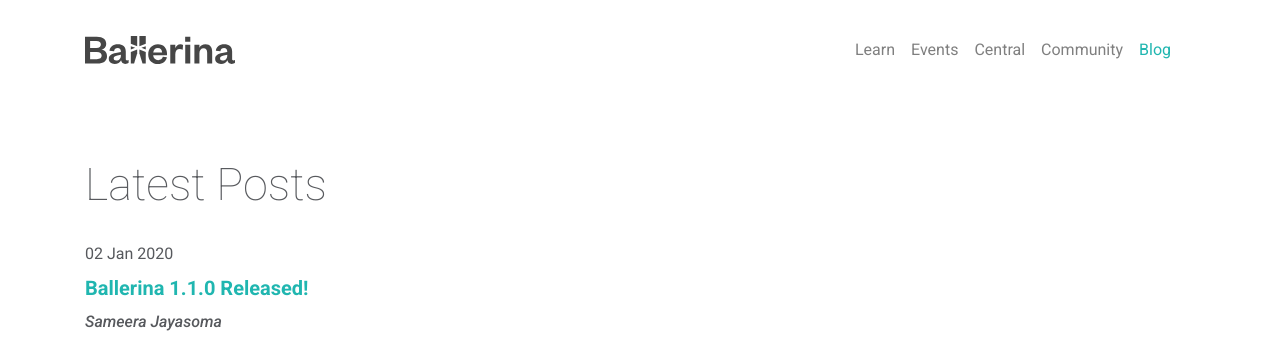
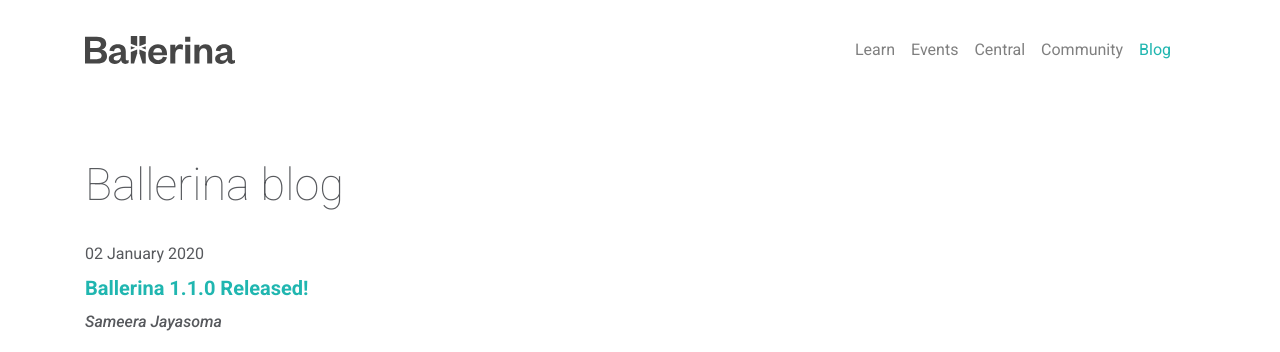
Before and after one commit to madhuramendis/ballerina-jekyll-blog, a Jekyll site: the page built from index.md, in a window 1280 px wide and 900 px high. Shown: the top 352 px of the window. Built offline with Jekyll 4.4.1, drawn with Linux system fonts in a browser that asks for light colours; nearby versions of some CDN libraries; library files that are not in the unit come from our copies.

Commit message:
Home page update

```diff
--- a/_posts/2020-01-02-ballerina-1.1.0-released.md
+++ b/_posts/2020-01-02-ballerina-1.1.0-released.md
@@ -2,7 +2,7 @@
 layout: blog-post
 title: Ballerina 1.1.0 Released!
 author: Sameera Jayasoma
-published-date: 02 Jan 2020
+published-date: 02 January 2020
 status: Published
 abstract:  This blog outlines the improvements and feature additions to the Ballerina language introduced in the 1.1.0 release.
 socialmediaimage: nihal-demirci-dVtnD1aV2QU-unsplash.jpg
--- a/index.md
+++ b/index.md
@@ -2,7 +2,7 @@
 layout: blog-home
 title: Blog
 ---
-<h1>Latest Posts</h1>
+<h1>Ballerina blog</h1>
 
 <ul class="cBlogList">
   {% for post in site.posts %}
```
